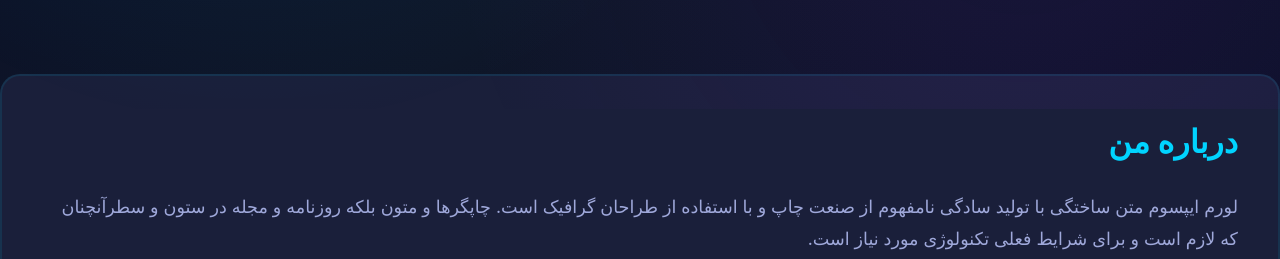
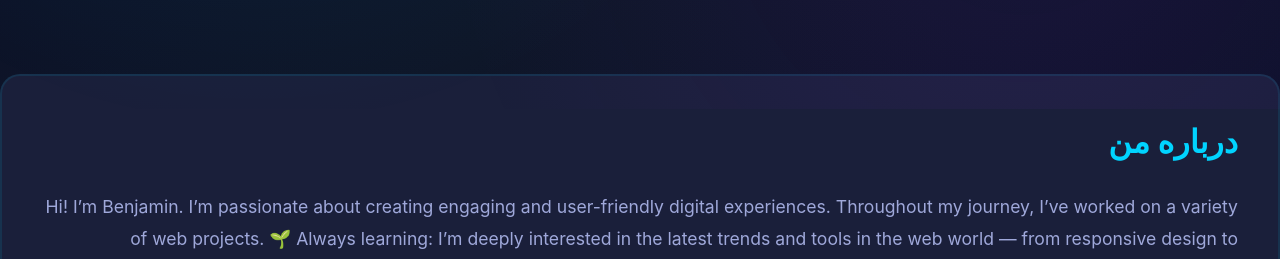
Before and after one commit to bnyam12/benjamin, a plain HTML site: page index.html in a window 1280 px wide. Shown: the part 691-950 px from the top of the page. Drawn offline with Linux system fonts and the light colour scheme.

Commit message:
Update index.html

```diff
--- a/index.html
+++ b/index.html
@@ -83,9 +83,17 @@
       <section class="about">
         <h2>درباره من</h2>
         <p>
-          لورم ایپسوم متن ساختگی با تولید سادگی نامفهوم از صنعت چاپ و با استفاده
-          از طراحان گرافیک است. چاپگرها و متون بلکه روزنامه و مجله در ستون و
-          سطرآنچنان که لازم است و برای شرایط فعلی تکنولوژی مورد نیاز است.
+           Hi! I’m Benjamin.
+I’m passionate about creating engaging and user-friendly digital experiences.
+Throughout my journey, I’ve worked on a variety of web projects.
+
+🌱 Always learning:
+I’m deeply interested in the latest trends and tools in the web world — from responsive design to performance optimization and accessibility.
+
+📫 Get in touch:
+You can reach me via Instagram or Telegram.
+
+Thanks for visiting!
         </p>
       </section>
 
```
